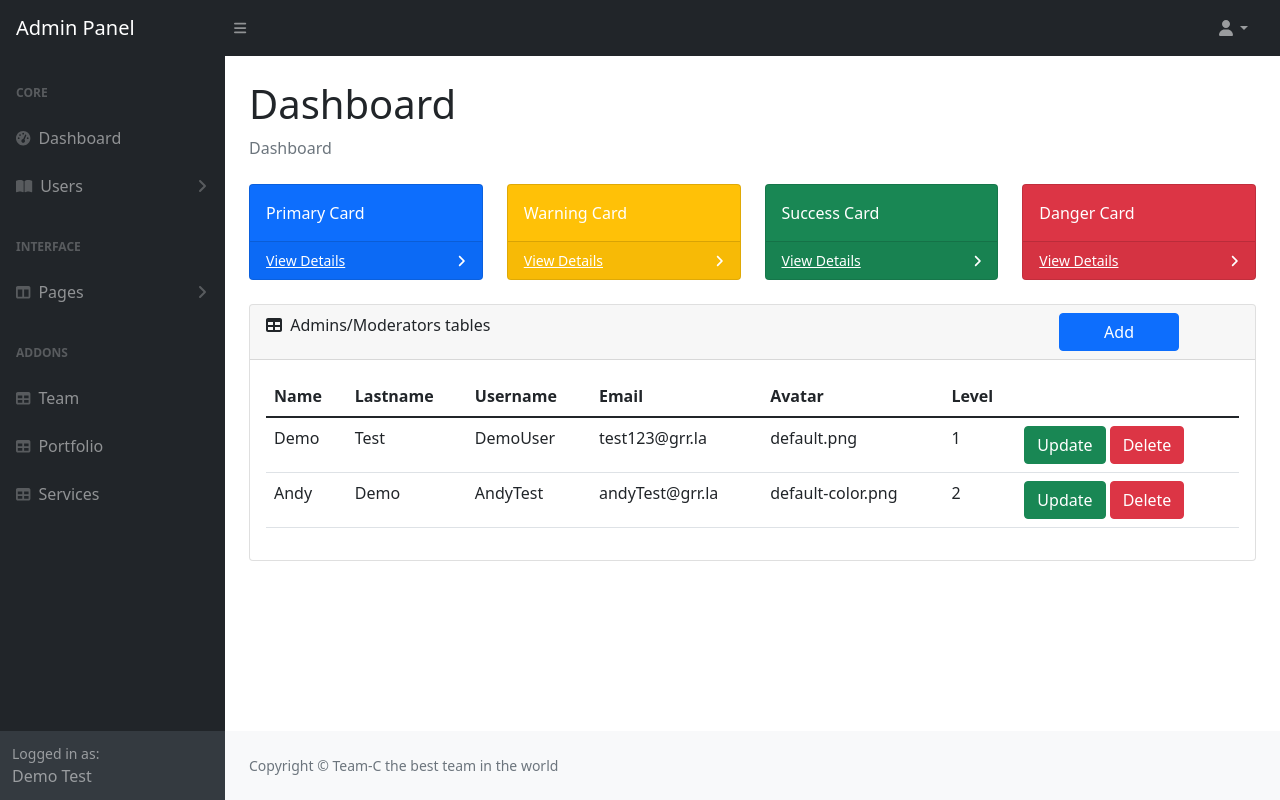
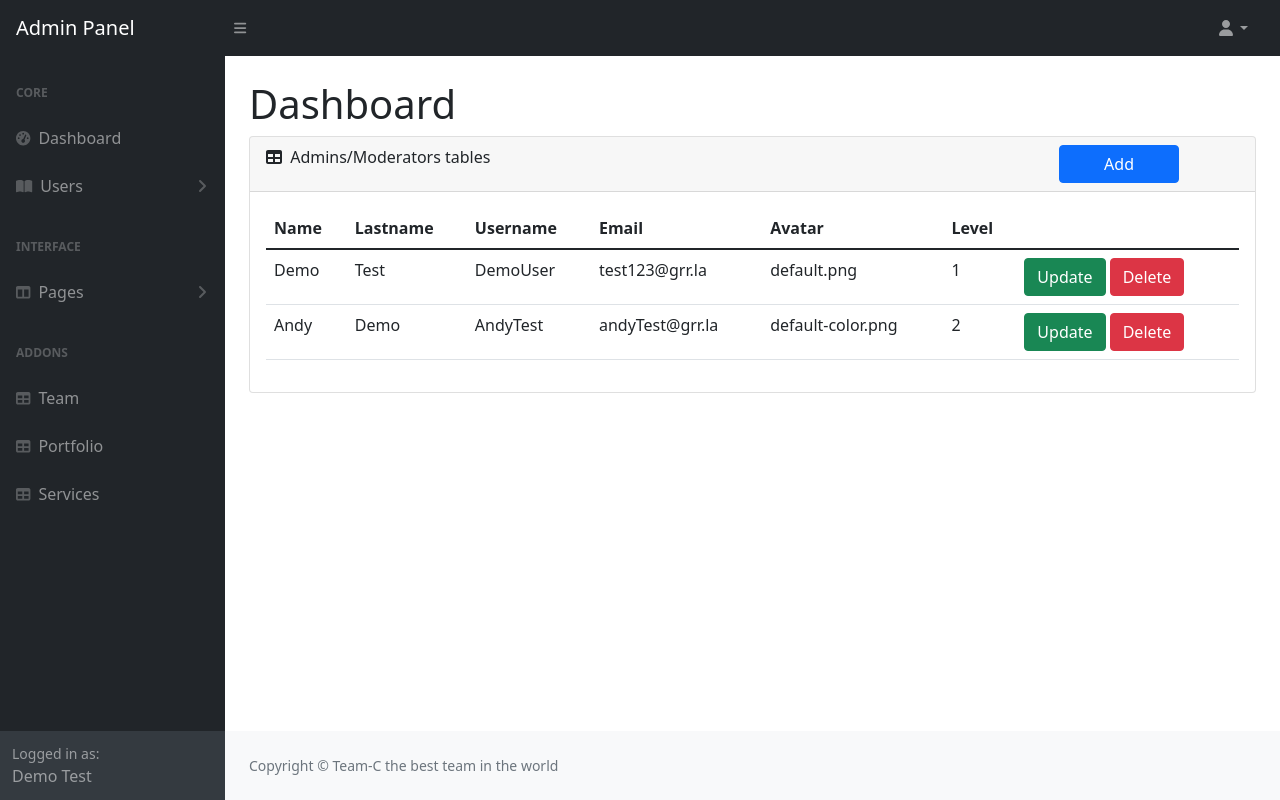
Before and after one commit to Gioant/TeamProject, a PHP site: page /TeamProject/ in a window 1280 px wide. Run offline with PHP 8.4, Linux system fonts and the light colour scheme; a user stored in the database is signed in; data comes from the database, SQL or seed files in the repository; some libraries are stand-ins or nearby versions.

Commit message:
nick removed the colored divs

```diff
--- a/admin/index.php
+++ b/admin/index.php
@@ -143,10 +143,10 @@
             <main>
                 <div class="container-fluid px-4">
                     <h1 class="mt-4">Dashboard</h1>
-                    <ol class="breadcrumb mb-4">
-                        <li class="breadcrumb-item active">Dashboard</li>
-                    </ol>
-                    <div class="row">
+                    <!-- <ol class="breadcrumb mb-4">
+                        <li class="breadcrumb-item active">Dashboard</li> -->
+                    <!-- </ol>  -->
+                    <!-- <div class="row">
                         <div class="col-xl-3 col-md-6">
                             <div class="card bg-primary text-white mb-4">
                                 <div class="card-body">Primary Card</div>
@@ -183,7 +183,7 @@
                                 </div>
                             </div>
                         </div>
-                    </div>
+                    </div> -->
                     <div class="card mb-4">
                         <div class="card-header">
                             <i class="fas fa-table me-1"></i>
```
